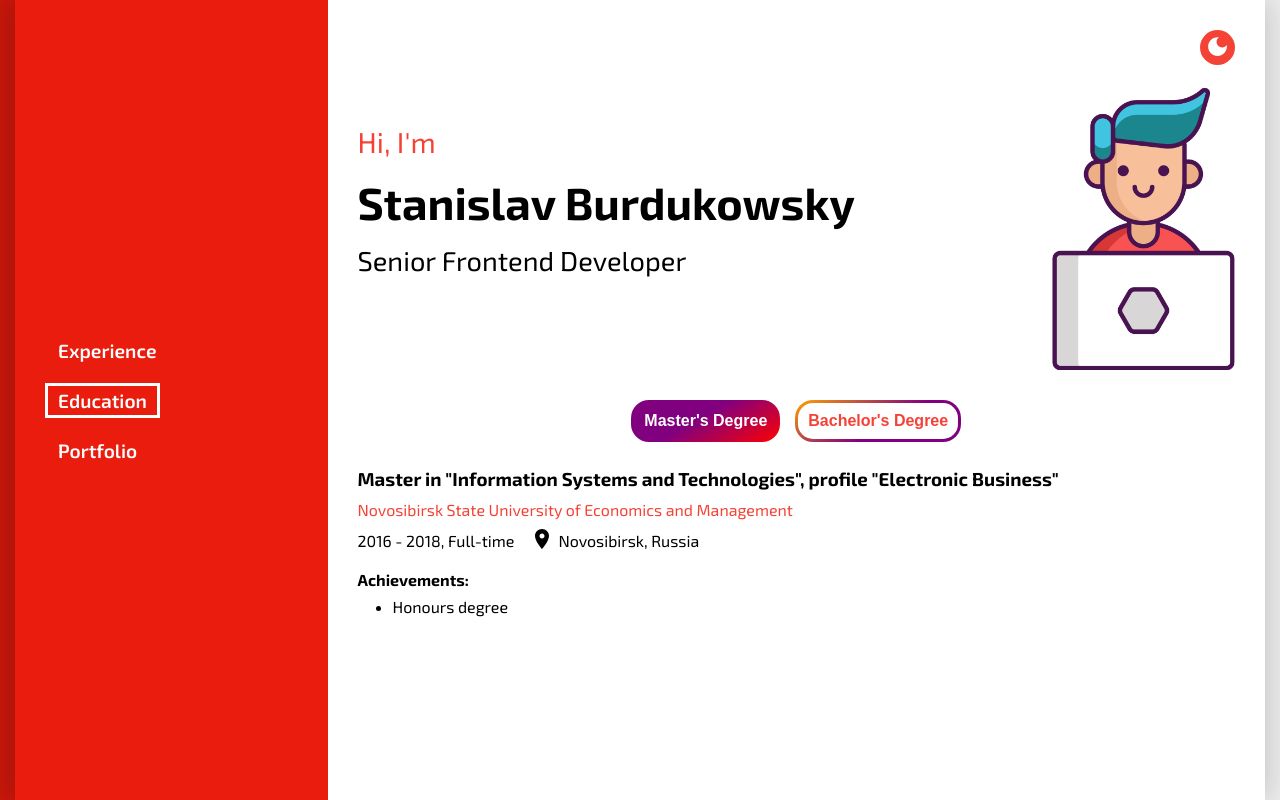
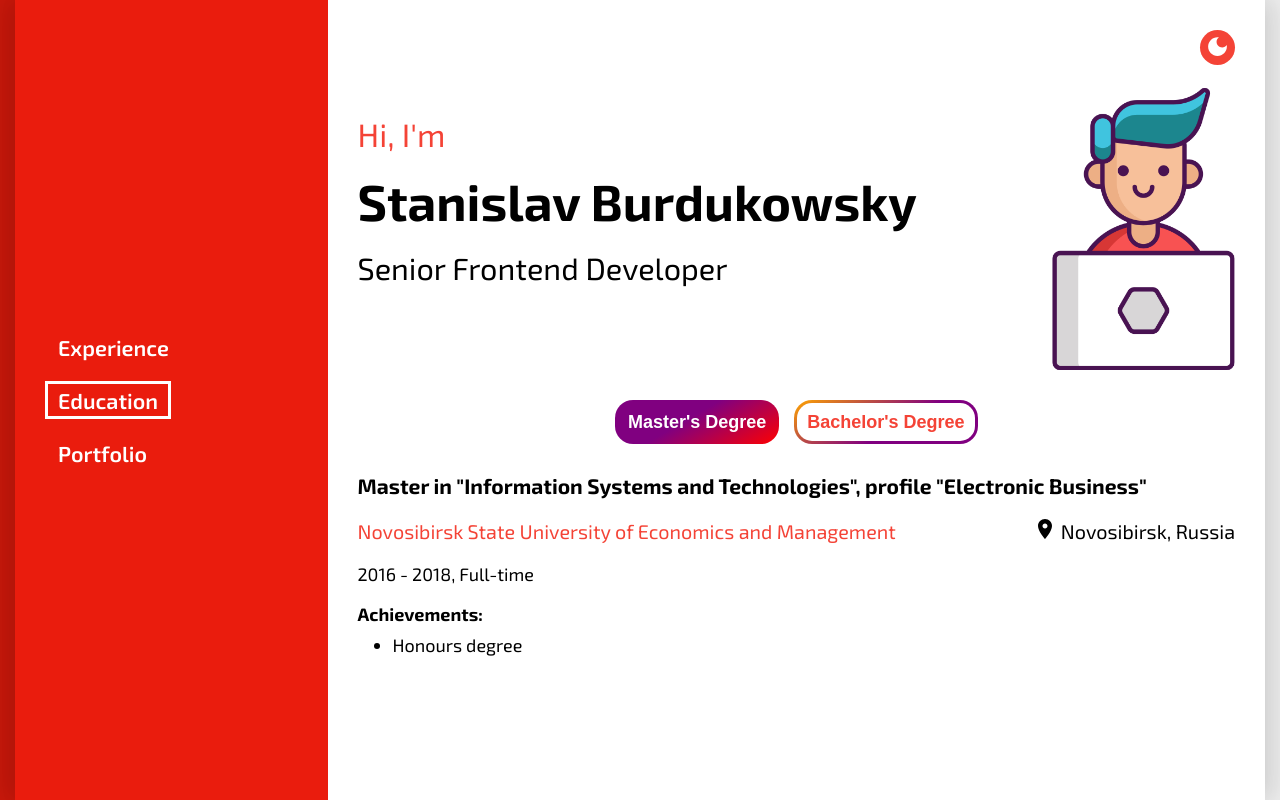
Before and after one commit to burdukowsky/burdukowsky.github.io, a React (Create React App) app: page /edu in a window 1280 px wide. Built offline with nearby package versions, Linux system fonts and the light colour scheme.

Commit message:
improve font sizes

```diff
--- a/src/app/components/location-view/LocationView.tsx
+++ b/src/app/components/location-view/LocationView.tsx
@@ -1,12 +1,13 @@
 import { Icon } from '../icon/Icon';
 import { Space } from '../space/Space';
 import { FCC } from '../../utils/utility-types';
+import { AppText } from '../app-text/AppText';
 
 export const LocationView: FCC = ({ children }) => {
   return (
     <Space as='p' gap='4px' alignItems='center'>
       <Icon name='place' />
-      {children}
+      <AppText size='1.1rem'>{children}</AppText>
     </Space>
   );
 };
--- a/src/app/routes/education/components/EducationView.tsx
+++ b/src/app/routes/education/components/EducationView.tsx
@@ -5,6 +5,7 @@ import { List } from 'app/components/list/List';
 import { LocationView } from 'app/components/location-view/LocationView';
 import { Space } from 'app/components/space/Space';
 import { OrgView } from 'app/components/org-view/OrgView';
+import { AppText } from 'app/components/app-text/AppText';
 
 interface Props {
   value: Edu;
@@ -26,14 +27,16 @@ export const EducationView: FC<Props> = ({
     <Space direction='column'>
       <h3>{qualification}</h3>
 
-      <OrgView name={org} site={orgSite} />
-
-      <Space gap='16px' alignItems='center'>
-        <p>
-          {from} - {to}, {form}
-        </p>
+      <Space gap='8px' justifyContent='space-between' alignItems='center'>
+        <AppText size='1.1rem'>
+          <OrgView name={org} site={orgSite} />
+        </AppText>
         <LocationView>{location}</LocationView>
       </Space>
+
+      <p>
+        {from} - {to}, {form}
+      </p>
 
       {achievements != null && (
         <List title='Achievements' items={achievements} />
--- a/src/app/routes/portfolio/components/project-view/ProjectView.tsx
+++ b/src/app/routes/portfolio/components/project-view/ProjectView.tsx
@@ -5,6 +5,7 @@ import styles from './ProjectView.module.scss';
 import { Space } from 'app/components/space/Space';
 import { Icon } from 'app/components/icon/Icon';
 import { ProjectLinkContent } from '../project-link-content/ProjectLinkContent';
+import { AppText } from 'app/components/app-text/AppText';
 
 interface Props {
   value: Project;
@@ -22,9 +23,13 @@ export const ProjectView: FC<Props> = ({
     >
       <Space gap='15px' alignItems='center'>
         <Icon name={platform} size='30px' />
-        <h3>{name}</h3>
+        <AppText as='h3' size='1rem'>
+          {name}
+        </AppText>
       </Space>
-      <p>{description}</p>
+      <AppText as='p' size='.9rem'>
+        {description}
+      </AppText>
       <div />
       <Space gap='1em' alignItems='center' justifyContent='space-evenly'>
         {link != null && (
--- a/src/scss/_common.scss
+++ b/src/scss/_common.scss
@@ -14,6 +14,7 @@ html, body {
 }
 
 html {
+  font-size: 18px;
   @include mobile {
     background-color: var(--surface);
   }
```
